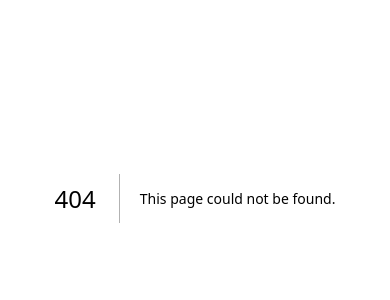
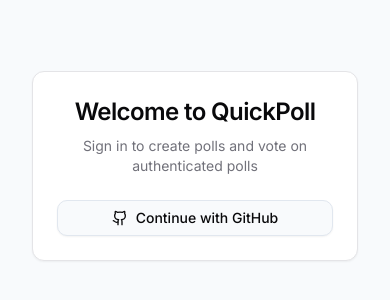
Before and after one commit to VihAMBR/quickpoll, a Next.js app: page /login in a window 390 px wide. Before the commit this address had no page. Shown: the part 224-524 px from the top of the page. Built offline with nearby package versions, Linux system fonts and the light colour scheme; no server answers.

Commit message:
Improve mobile responsiveness and auth flow
- Fix mobile layout and submit button
- Add login page with GitHub auth
- Add authentication prompt for protected polls
- Fix anonymous voting constraints
- Add viewport meta tag for better mobile display

```diff
--- a/src/app/layout.tsx
+++ b/src/app/layout.tsx
@@ -17,7 +17,9 @@
 }) {
   return (
     <html lang="en" suppressHydrationWarning>
-      <head />
+      <head>
+        <meta name="viewport" content="width=device-width, initial-scale=1, maximum-scale=1" />
+      </head>
       <body className={inter.className}>
         <ThemeProvider
           attribute="class"
--- /dev/null
+++ b/src/app/login/login-form.tsx
@@ -0,0 +1,78 @@
+'use client';
+
+import { useEffect, useState } from 'react';
+import { useRouter, useSearchParams } from 'next/navigation';
+import { Button } from '@/components/ui/button';
+import { Card, CardContent, CardDescription, CardHeader, CardTitle } from '@/components/ui/card';
+import { Github } from 'lucide-react';
+import { supabase } from '@/lib/supabase';
+
+export default function LoginForm() {
+  const router = useRouter();
+  const searchParams = useSearchParams();
+  const [isLoading, setIsLoading] = useState(false);
+  const returnTo = searchParams.get('returnTo') || '/';
+
+  // Check if already logged in
+  useEffect(() => {
+    const checkSession = async () => {
+      const { data: { session } } = await supabase.auth.getSession();
+      if (session?.user) {
+        router.push(returnTo);
+      }
+    };
+    checkSession();
+  }, [returnTo, router]);
+
+  const handleGithubLogin = async () => {
+    try {
+      setIsLoading(true);
+      const { error } = await supabase.auth.signInWithOAuth({
+        provider: 'github',
+        options: {
+          redirectTo: `${window.location.origin}/auth/callback?returnTo=${returnTo}`
+        }
+      });
+      if (error) throw error;
+    } catch (error) {
+      console.error('Error logging in:', error);
+    } finally {
+      setIsLoading(false);
+    }
+  };
+
+  return (
+    <div className="container flex items-center justify-center min-h-[calc(100vh-4rem)]">
+      <Card className="w-full max-w-md">
+        <CardHeader className="space-y-2 text-center">
+          <CardTitle className="text-2xl">Welcome to QuickPoll</CardTitle>
+          <CardDescription>
+            Sign in to create polls and vote on authenticated polls
+          </CardDescription>
+        </CardHeader>
+        <CardContent>
+          <div className="grid gap-4">
+            <Button
+              variant="outline"
+              onClick={handleGithubLogin}
+              disabled={isLoading}
+              className="w-full"
+            >
+              {isLoading ? (
+                <span className="flex items-center gap-2">
+                  <span className="h-4 w-4 animate-spin rounded-full border-2 border-current border-t-transparent" />
+                  Signing in...
+                </span>
+              ) : (
+                <span className="flex items-center gap-2">
+                  <Github className="h-5 w-5" />
+                  Continue with GitHub
+                </span>
+              )}
+            </Button>
+          </div>
+        </CardContent>
+      </Card>
+    </div>
+  );
+}
--- /dev/null
+++ b/src/app/login/page.tsx
@@ -0,0 +1,10 @@
+import { Suspense } from 'react';
+import LoginForm from './login-form';
+
+export default function LoginPage() {
+  return (
+    <Suspense>
+      <LoginForm />
+    </Suspense>
+  );
+}
--- a/src/app/poll/[id]/page.tsx
+++ b/src/app/poll/[id]/page.tsx
@@ -262,7 +262,7 @@
         .from('votes')
         .select('id')
         .eq('poll_id', params.id)
-        .or(userId ? `user_id.eq.${userId}` : `client_id.eq.${clientId}`)
+        .eq(userId ? 'user_id' : 'client_id', userId || clientId)
         .maybeSingle()
 
       if (existingVote) {
--- a/src/components/PollVoting.tsx
+++ b/src/components/PollVoting.tsx
@@ -1,6 +1,7 @@
 'use client';
 
-import { useState } from 'react';
+import { useState, useEffect } from 'react';
+import { useRouter } from 'next/navigation';
 import { Card, CardContent, CardDescription, CardHeader, CardTitle } from '@/components/ui/card';
 import { Button } from '@/components/ui/button';
 import { Progress } from '@/components/ui/progress';
@@ -43,7 +44,9 @@
   const [showConfetti] = useState(false);
   const [selectedChoice, setSelectedChoice] = useState<string | null>(null);
   const [isSubmitting, setIsSubmitting] = useState(false);
+  const [isAuthenticated, setIsAuthenticated] = useState(false);
   const { toast } = useToast();
+  const router = useRouter();
 
   if (!poll) {
     console.log('No poll data');
@@ -53,7 +56,7 @@
   if (!options || options.length === 0) {
     console.log('No options available');
     return (
-      <Card className="w-full max-w-lg mx-auto shadow-lg">
+      <Card className="w-full max-w-lg mx-auto shadow-lg overflow-hidden relative">
         <CardHeader>
           <CardTitle>{poll.title}</CardTitle>
           <CardDescription>No options available for this poll</CardDescription>
@@ -86,10 +89,10 @@
   return (
     <>
       {showConfetti && <Confetti recycle={false} numberOfPieces={200} />}
-      <Card className="w-full max-w-lg mx-auto shadow-lg">
+      <Card className="w-full max-w-lg mx-auto shadow-lg overflow-hidden relative">
 
         <CardHeader className="space-y-4">
-          <div className="flex flex-col sm:flex-row justify-between items-start gap-4">
+          <div className="flex flex-col sm:flex-row justify-between items-start sm:items-center gap-4">
             <div>
               <CardTitle className="flex items-center gap-2">
                 {poll.title}
@@ -103,12 +106,12 @@
                 </p>
               )}
             </div>
-            <div className="flex gap-2 self-end sm:self-auto">
+            <div className="flex gap-2 self-start sm:self-auto">
 
               <Button
                 variant="outline"
                 size="icon"
-                className="shrink-0 hover:bg-blue-600/10 w-10 h-10 sm:w-8 sm:h-8"
+                className="shrink-0 hover:bg-blue-600/10 w-8 h-8"
                 onClick={() => setShowQR(!showQR)}
               >
                 <QrCode className="h-4 w-4" />
@@ -117,7 +120,7 @@
                 <Button
                   variant="outline"
                   size="icon"
-                  className="shrink-0 hover:bg-blue-600/10 w-10 h-10 sm:w-8 sm:h-8"
+                  className="shrink-0 hover:bg-blue-600/10 w-8 h-8"
                 >
                   <Share2 className="h-4 w-4" />
                 </Button>
@@ -134,8 +137,26 @@
             </div>
           )}
         </CardHeader>
-        <CardContent className="space-y-6">
-          <div className="space-y-4">
+        <CardContent className="space-y-6 pb-6 sm:pb-0">
+          {poll.require_auth && !isAuthenticated ? (
+            <div className="text-center py-8 space-y-4">
+              <div className="flex flex-col items-center gap-2">
+                <Lock className="h-12 w-12 text-muted-foreground" />
+                <h3 className="text-lg font-semibold">Authentication Required</h3>
+                <p className="text-muted-foreground max-w-sm">
+                  This poll requires you to sign in before voting.
+                </p>
+              </div>
+              <Button
+                onClick={() => router.push('/login')}
+                className="mt-4"
+                size="lg"
+              >
+                Sign In to Vote
+              </Button>
+            </div>
+          ) : (
+            <div className="space-y-4">
             {options.map((option) => {
               const voteCount = votes[option.id] || 0;
               const percentage = totalVotes > 0 ? (voteCount / totalVotes) * 100 : 0;
@@ -147,11 +168,11 @@
                     onClick={() => !isDisabled && setSelectedChoice(option.id)}
                     disabled={isDisabled}
                     variant={selectedChoice === option.id || selectedOption === option.id ? "secondary" : "outline"}
-                    className={`w-full justify-between h-auto py-3 px-4 text-left ${isDisabled ? 'opacity-80' : 'hover:bg-blue-600/10'}`}
+                    className={`w-full justify-between h-auto py-3 px-4 text-left break-words ${isDisabled ? 'opacity-80' : 'hover:bg-blue-600/10'}`}
                   >
-                    <span className="font-normal break-words">{option.text}</span>
+                    <span className="font-normal break-words flex-1 mr-2">{option.text}</span>
                     {shouldShowResults() && (
-                      <span className="font-medium ml-2 text-muted-foreground whitespace-nowrap">{voteCount} votes</span>
+                      <span className="font-medium text-muted-foreground whitespace-nowrap text-sm">{voteCount} votes</span>
                     )}
                   </Button>
                   {shouldShowResults() && (
@@ -166,11 +187,14 @@
               );
             })}
           </div>
+          )}
 
           {!hasVoted && !isPollEnded() && (
-            <div className="flex justify-end mt-6">
+            <div className="sticky bottom-0 left-0 right-0 p-4 bg-background border-t mt-6 -mx-6 -mb-6 sm:bg-transparent sm:border-0 sm:p-0 sm:m-0 sm:static">
               <Button
-                onClick={async () => {
+                onClick={async (e) => {
+                  e.preventDefault();
+                  e.stopPropagation();
                   if (selectedChoice) {
                     setIsSubmitting(true);
                     try {
@@ -184,7 +208,7 @@
                   }
                 }}
                 disabled={!selectedChoice || isSubmitting || hasVoted || isPollEnded()}
-                className="w-full sm:w-auto"
+                className="w-full sm:w-auto shadow-sm active:scale-95 transition-transform"
               >
                 {isSubmitting ? (
                   <>
```
Also changed, not shown: schema.ts (added).
